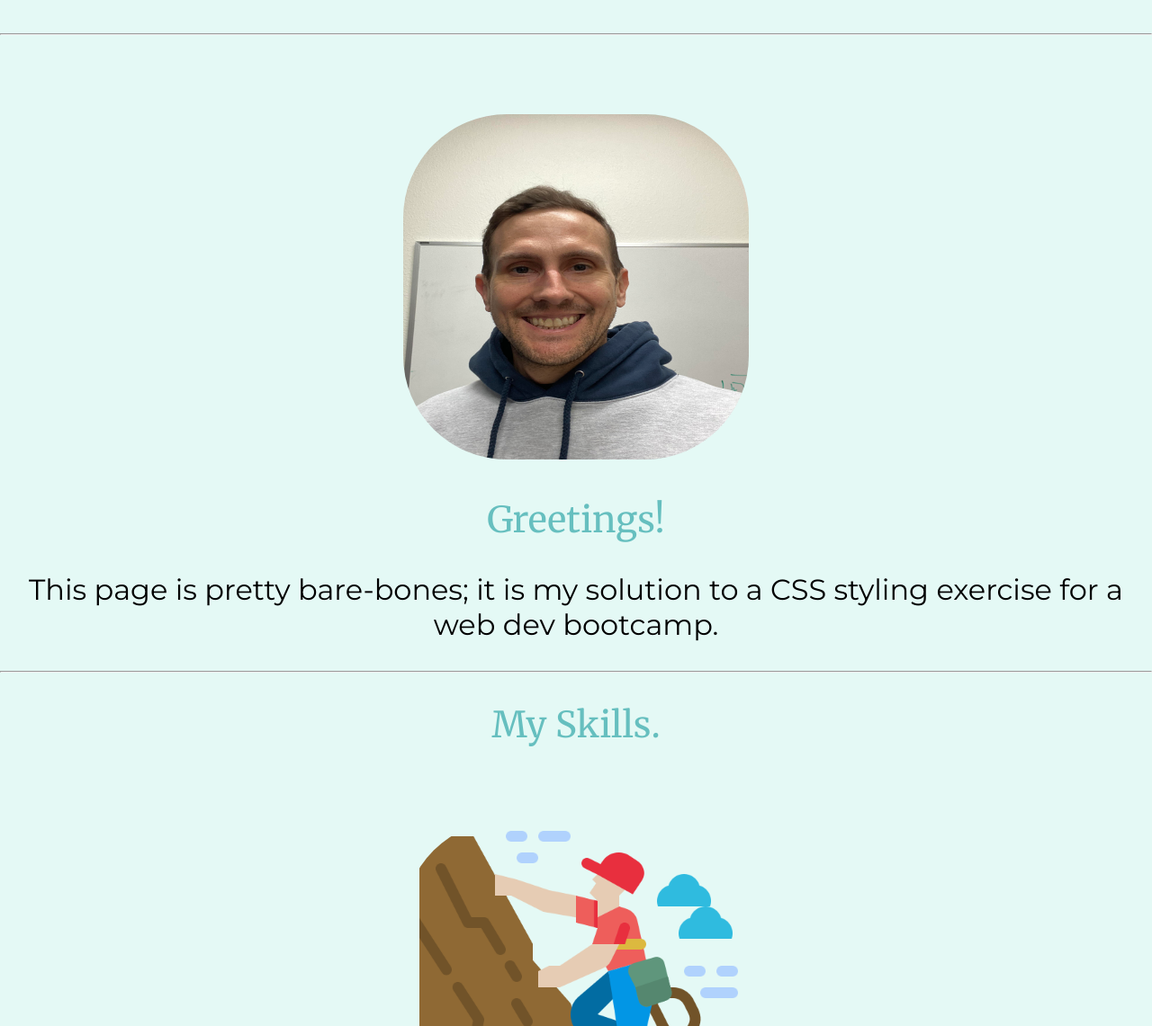
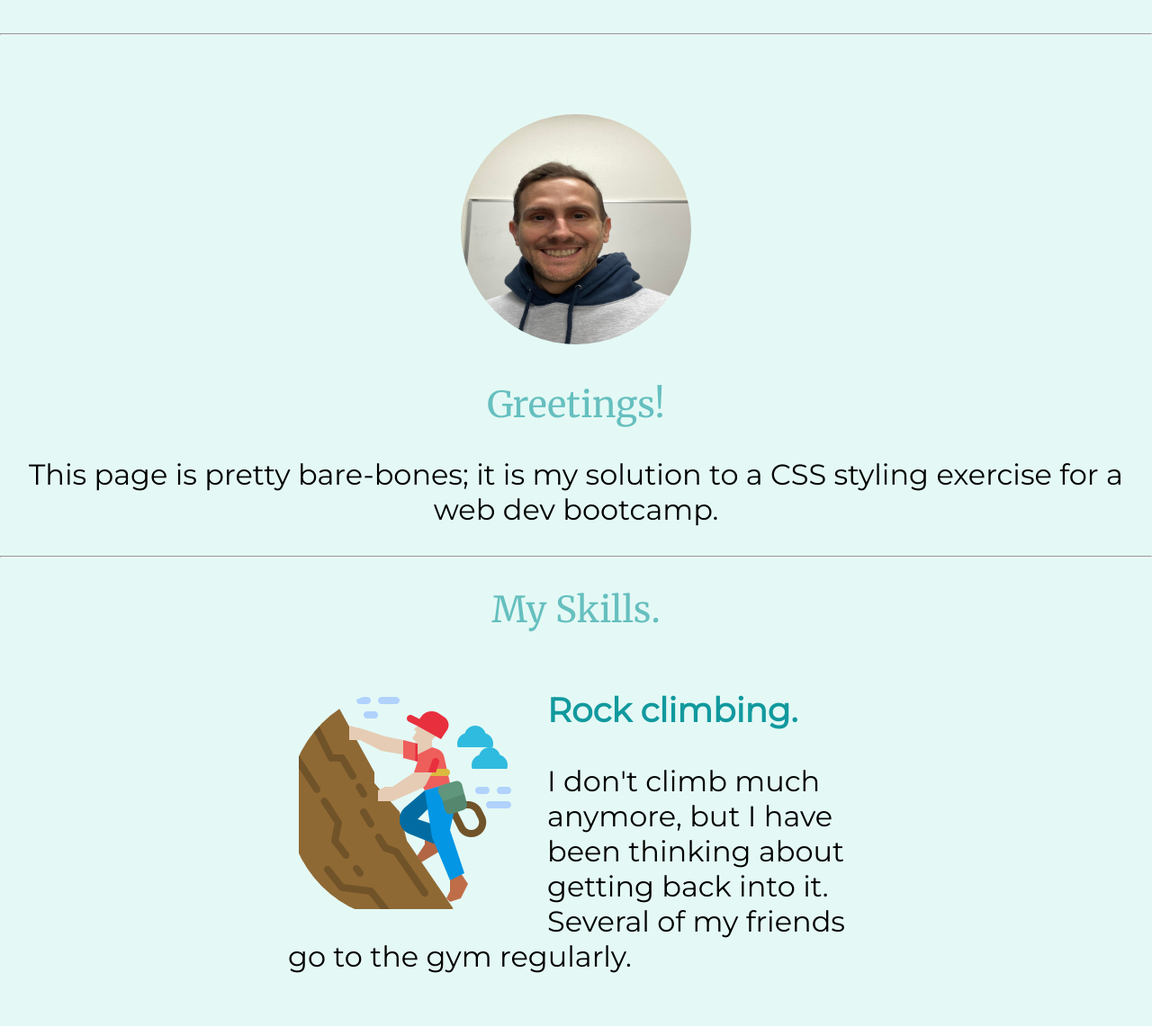
Before and after one commit to jwdinius/intro-to-css, a plain HTML site: page index.html in a window 1280 px wide. Shown: the part 850-1991 px from the top of the page at 90% size. Drawn offline with Linux system fonts and the light colour scheme.

Commit message:
updates before completing intermediate css module

```diff
--- a/css/styles.css
+++ b/css/styles.css
@@ -34,14 +34,14 @@ hr {
 }
 
 .top-container {
-    margin: 5.5rem auto 5.5rem;
+    margin: 5.5rem auto;
     position: relative;
 }
 
 .profile-pic {
-    height: 12em;
-    width: 12em;
-    border-radius: 30%;
+    height: 8em;
+    width: 8em;
+    border-radius: 100%;
 }
 
 .top-cloud {
@@ -61,15 +61,22 @@ hr {
     position: relative;
 }
 
+.skill-row {
+    width: 50%;
+    margin: 2em auto 2em;
+    text-align: left;
+}
+
 .climber-img {
-    margin: 3rem 2rem 3rem;
-    height: 12em;
-    width: 12em;
-    border-radius: 30%;
+    float: left;
+    height: 8em;
+    width: 8em;
+    margin-right: 1em;
+    border-radius: 100%;
 }
 
 .programming-img {
-    margin: 3rem 2rem 3rem;
+    float: right;
     height: 6em;
     width: 6em;
     border-radius: 100%;
```
